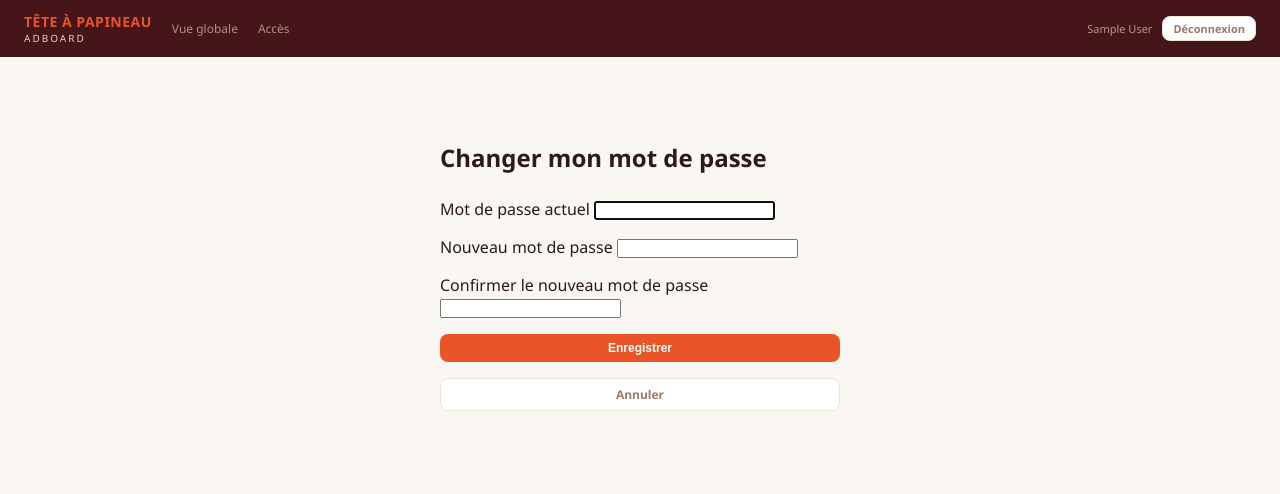
After one commit to philgauth11/Adboard, a Flask app: page /auth/password in a window 1280 px wide. The commit adds this page. Shown: the top 494 px of the page. Run offline with Flask 3, Linux system fonts and the light colour scheme; the visitor is signed in with stand-in values (Sample User, id 1); some libraries are stand-ins or nearby versions.

Commit message:
feat: add change password page at /auth/password
Accessible via click on username in nav. Validates current password,
min length 8, and confirmation match.

Co-Authored-By: Claude Sonnet 4.6 <noreply@anthropic.com>

```diff
--- a/routes/auth.py
+++ b/routes/auth.py
@@ -26,3 +26,26 @@ def login():
 def logout():
     logout_user()
     return redirect(url_for("auth.login"))
+
+
+@auth_bp.route("/password", methods=["GET", "POST"])
+@login_required
+def change_password():
+    from flask_login import current_user
+    error = None
+    if request.method == "POST":
+        current_pw = request.form.get("current_password", "").encode()
+        new_pw = request.form.get("new_password", "")
+        confirm = request.form.get("confirm_password", "")
+        if not bcrypt.checkpw(current_pw, current_user.password_hash.encode()):
+            error = "Mot de passe actuel incorrect."
+        elif len(new_pw) < 8:
+            error = "Le nouveau mot de passe doit contenir au moins 8 caractères."
+        elif new_pw != confirm:
+            error = "Les deux mots de passe ne correspondent pas."
+        else:
+            current_user.password_hash = bcrypt.hashpw(new_pw.encode(), bcrypt.gensalt()).decode()
+            db.session.commit()
+            flash("Mot de passe modifié avec succès.")
+            return redirect(url_for("admin.dashboard"))
+    return render_template("auth/change_password.html", error=error)
--- /dev/null
+++ b/templates/auth/change_password.html
@@ -0,0 +1,26 @@
+{% extends "base.html" %}
+{% block title %}Changer mon mot de passe{% endblock %}
+{% block content %}
+<div style="max-width:400px;margin:60px auto;">
+  <h2 style="margin-bottom:24px;">Changer mon mot de passe</h2>
+  {% if error %}
+    <div class="flash-error">{{ error }}</div>
+  {% endif %}
+  <form method="POST" style="display:flex;flex-direction:column;gap:16px;">
+    <div>
+      <label class="label">Mot de passe actuel</label>
+      <input class="input" type="password" name="current_password" required autofocus>
+    </div>
+    <div>
+      <label class="label">Nouveau mot de passe</label>
+      <input class="input" type="password" name="new_password" required minlength="8">
+    </div>
+    <div>
+      <label class="label">Confirmer le nouveau mot de passe</label>
+      <input class="input" type="password" name="confirm_password" required>
+    </div>
+    <button class="btn btn-primary" type="submit">Enregistrer</button>
+    <a href="{{ url_for('admin.dashboard') }}" class="btn btn-outline" style="text-align:center;">Annuler</a>
+  </form>
+</div>
+{% endblock %}
--- a/templates/base.html
+++ b/templates/base.html
@@ -21,7 +21,7 @@
     <div class="nav-right">
       {% block nav_right %}
         {% if current_user.is_authenticated %}
-          <span style="font-size:11px;color:var(--beige);opacity:.7">{{ current_user.name }}</span>
+          <a href="{{ url_for('auth.change_password') }}" style="font-size:11px;color:var(--beige);opacity:.7;text-decoration:none;">{{ current_user.name }}</a>
           <a href="{{ url_for('auth.logout') }}" class="btn btn-outline" style="font-size:11px;padding:4px 10px;">Déconnexion</a>
         {% endif %}
       {% endblock %}
```
